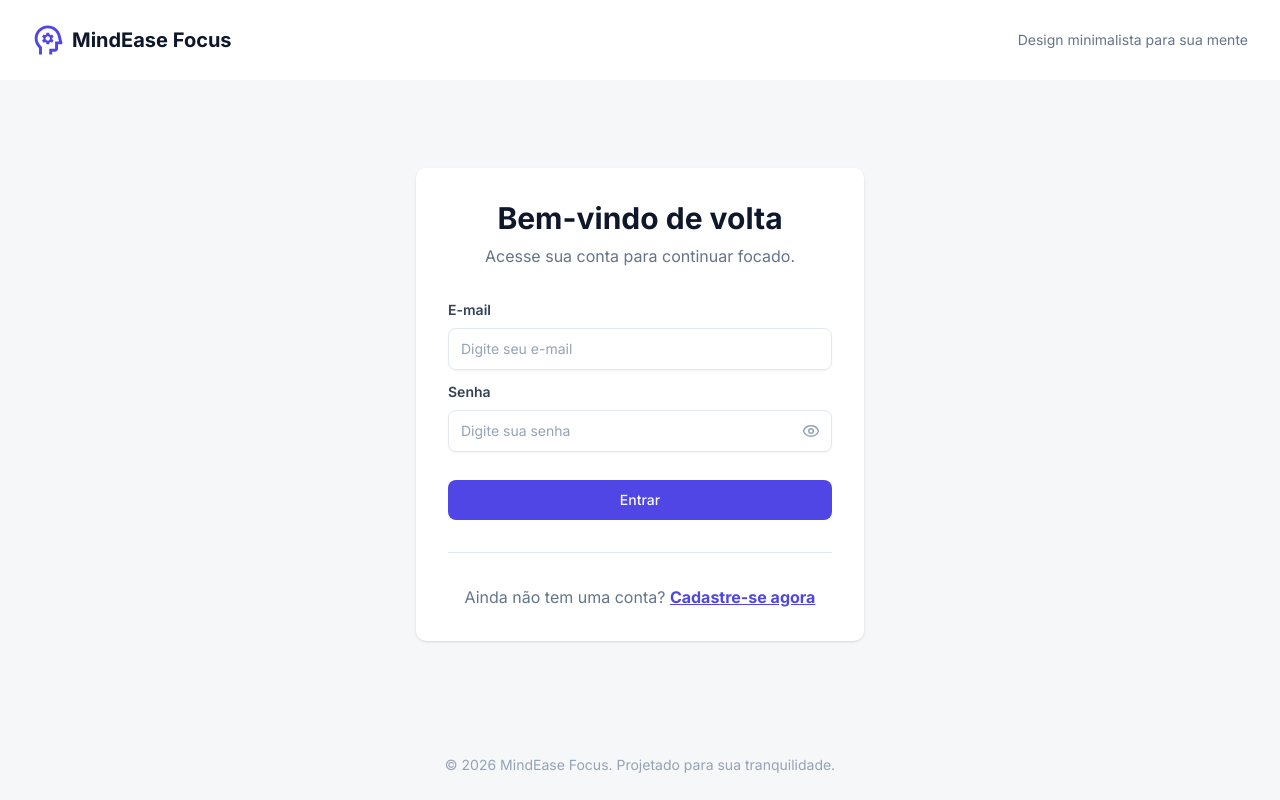
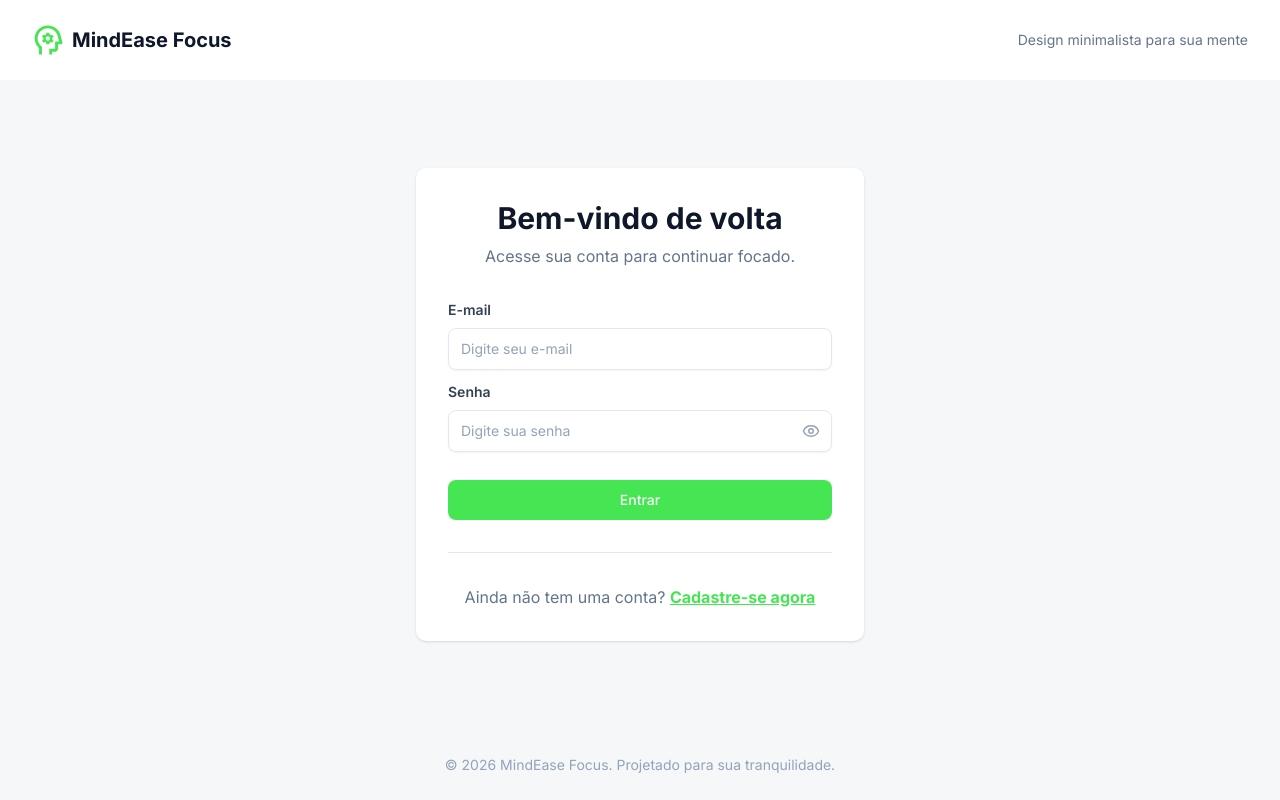
Before and after one commit to GFraire/mindease-focus, a React (Vite) app: page /sign-in in a window 1280 px wide. Built offline with nearby package versions, Linux system fonts and the light colour scheme; no server answers.

Commit message:
test ci-cd

```diff
--- a/src/shared/styles/theme.css
+++ b/src/shared/styles/theme.css
@@ -31,7 +31,7 @@
 }
 
 :root {
-  --primary: #4f46e5;
+  --primary: #46e553;
   --high-contrast: #0f172a;
   --muted: #64748b;
   --muted-light: #94a3b8;
```
